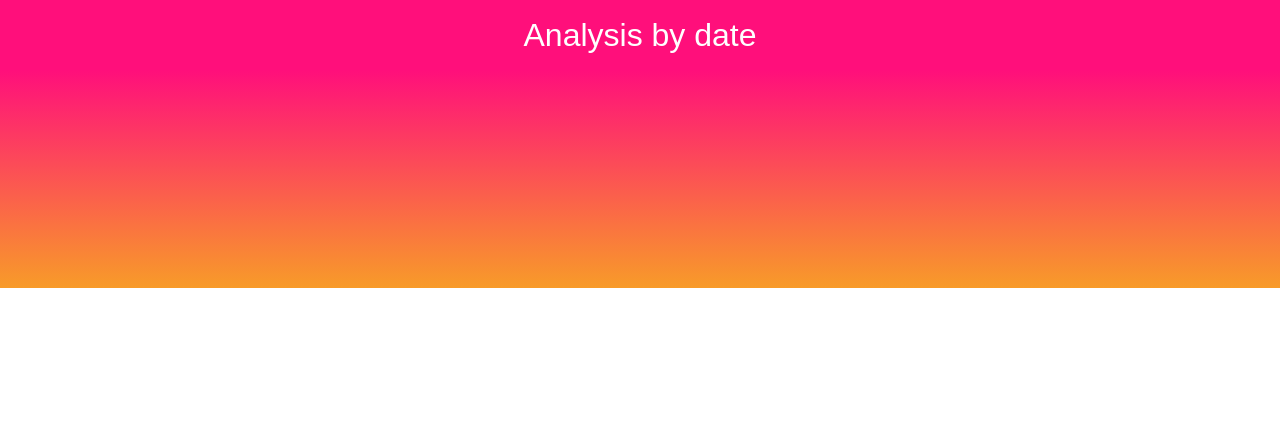
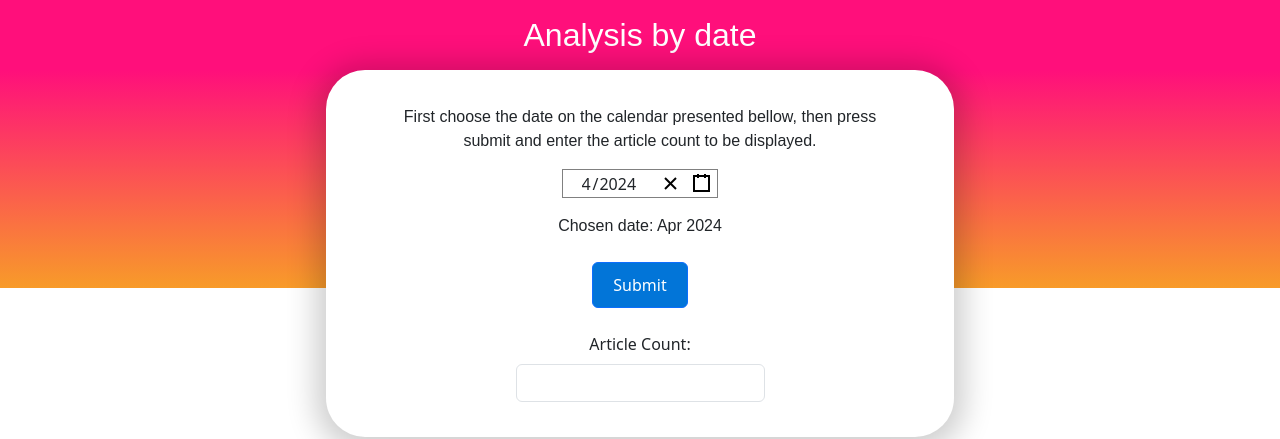
Before and after one commit to ArturN31/sentiment-analysis-update, a React (Vite) app in the folder client/: page /NewsAnalysisDate in a window 1280 px wide. Shown: the part 358-797 px from the top of the page. Built offline with nearby package versions, Linux system fonts and the light colour scheme.

Commit message:
DatePicker. Form - on submit get year, month, and count.

```diff
--- a/client/package.json
+++ b/client/package.json
@@ -14,6 +14,8 @@
 		"bootstrap": "^5.3.3",
 		"react": "^18.2.0",
 		"react-bootstrap": "^2.10.2",
+		"react-calendar": "^4.8.0",
+		"react-date-picker": "^10.6.0",
 		"react-dom": "^18.2.0",
 		"react-router-dom": "^6.22.3"
 	},
--- /dev/null
+++ b/client/src/components/news-analysis-date/SetNewsParams.jsx
@@ -0,0 +1,78 @@
+import { useState } from "react";
+import { Row, Col, Form, Button } from "react-bootstrap";
+
+//import NewsFetch from "./NewsFetch";
+import DatePicker from "react-date-picker";
+
+function SetNewsParams() {
+    const [params, setParams] = useState({
+        year: 2023,
+        month: 1,
+        count: 1,
+    });
+
+    const [date, setDate] = useState(new Date());
+
+    const handleDateChange = (date) => {
+        setParams({ ...params, year: date.getFullYear(), month: date.getMonth() + 1 });
+    };
+
+    const handleCountChange = (e) => {
+        setParams({ ...params, count: e.target.value });
+    };
+
+    const onChange = (date) => {
+        setDate(date);
+        handleDateChange(date);
+    }
+
+    const handleSubmit = async () => {
+        console.log(params)
+    };
+
+    return (
+        <>
+            <Row>
+                <Col>
+                    <Form className="col-6 mx-auto user-input-div text-center">
+                        <Row className="text-center">
+                            <Col>
+                                <p>First choose the date on the calendar presented bellow, then press submit and enter the article count to be displayed.</p>
+                            </Col>
+                        </Row>
+                        <Form.Group controlId="f_themes">
+                            <DatePicker
+                                onChange={onChange}
+                                value={date}
+                                maxDetail='year'
+                                minDate={new Date("01-01-1852")}
+                                maxDate={new Date()}
+                                className='mx-auto' />
+                            <p className="mt-3">Chosen date: {date.toDateString().split(' ')[1]} {date.toDateString().split(' ')[3]}</p>
+                        </Form.Group>
+                        <Button className="m-4 mt-2 btn-submit" onClick={() => { handleSubmit() }}>
+                            Submit
+                        </Button>
+                        <Form.Group controlId="f_count">
+                            <Form.Label>Article Count:</Form.Label>
+                            <Form.Control
+                                type="number"
+                                onChange={handleCountChange}
+                                min='0'
+                                max='20'
+                                className="w-50 mx-auto"
+                            />
+                        </Form.Group>
+                    </Form>
+                </Col>
+            </Row>
+            <Row>
+                <Col>
+                    {/* <NewsFetch count={params.count} /> */}
+                </Col>
+            </Row>
+        </>
+    );
+}
+
+export default SetNewsParams;
--- a/client/src/index.css
+++ b/client/src/index.css
@@ -1 +1,3 @@
 @import '../node_modules/bootstrap';
+@import 'react-date-picker/dist/DatePicker.css';
+@import 'react-calendar/dist/Calendar.css';
--- a/client/src/pages/NewsAnalysisByDate.jsx
+++ b/client/src/pages/NewsAnalysisByDate.jsx
@@ -1,12 +1,12 @@
 import { Container } from 'react-bootstrap';
 
-//import SetNewsParams from '../components/news-analysis-date/SetNewsParams';
+import SetNewsParams from '../components/news-analysis-date/SetNewsParams';
 
 const NewsAnalysisByDate = () => {
     return (
         <Container fluid>
             <h1 className='text-center m-5 mb-3 text-white'>Analysis by date</h1>
-            {/* <SetNewsParams /> */}
+            <SetNewsParams />
         </Container>
     );
 }
```
Also changed, not shown: 1 other file (tests, documents, lock files or other folders).
